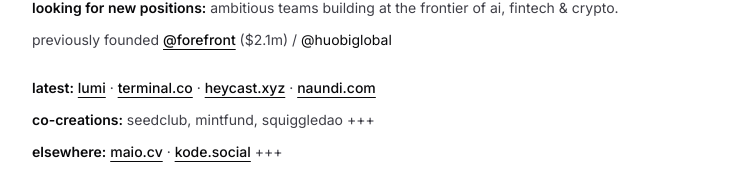
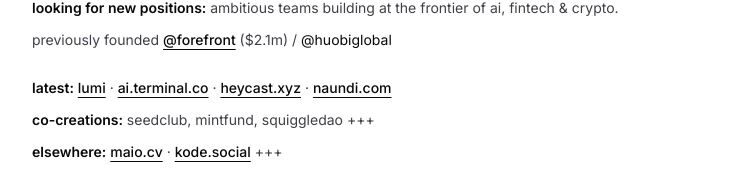
Before and after one commit to thisiscarlosgomes/thisiscarlos, a Next.js app: page / in a window 1280 px wide. Shown: the part 160-329 px from the top of the page, without its empty margins (264-1015 px from the left). Built offline with nearby package versions, Linux system fonts and the light colour scheme; no server answers; the database is empty.

Commit message:
Point the latest list to ai.terminal.co (#4)
Updates the homepage latest list so the Terminal entry displays ai.terminal.co and links to https://ai.terminal.co/.

```diff
--- a/app/page.tsx
+++ b/app/page.tsx
@@ -83,12 +83,12 @@ export default async function Home() {
             </a>
             {" "}·{" "}
             <a
-              href="https://terminal.co"
+              href="https://ai.terminal.co/"
               className="font-medium text-zinc-950 underline underline-offset-4"
               target="_blank"
               rel="noopener noreferrer"
             >
-              terminal.co
+              ai.terminal.co
             </a>
             {" "}·{" "}
             <a
```
